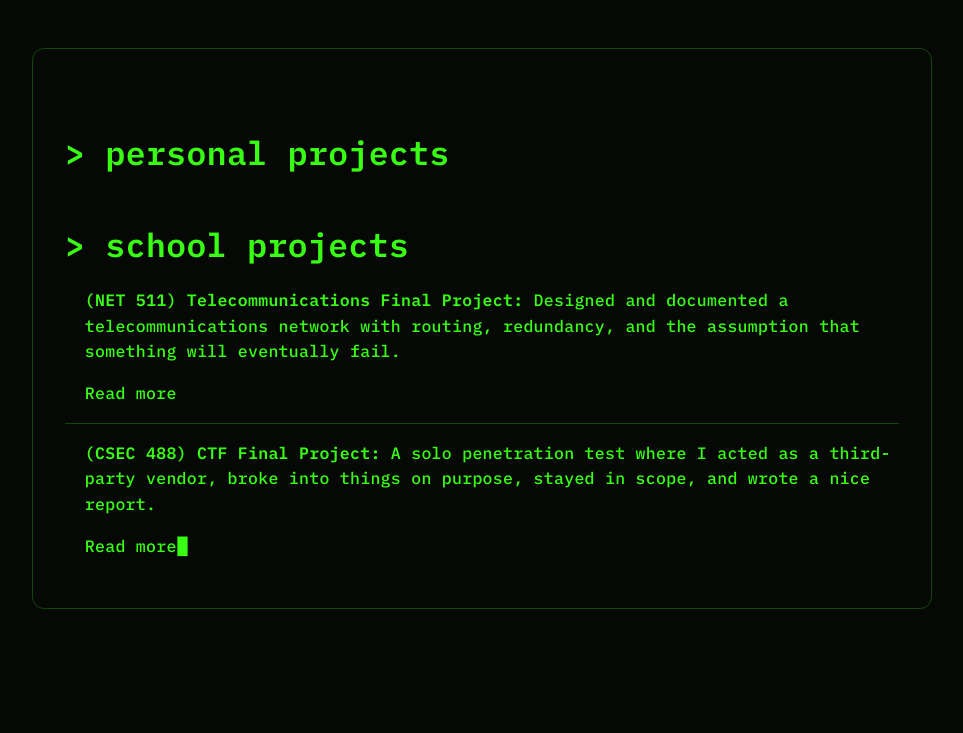
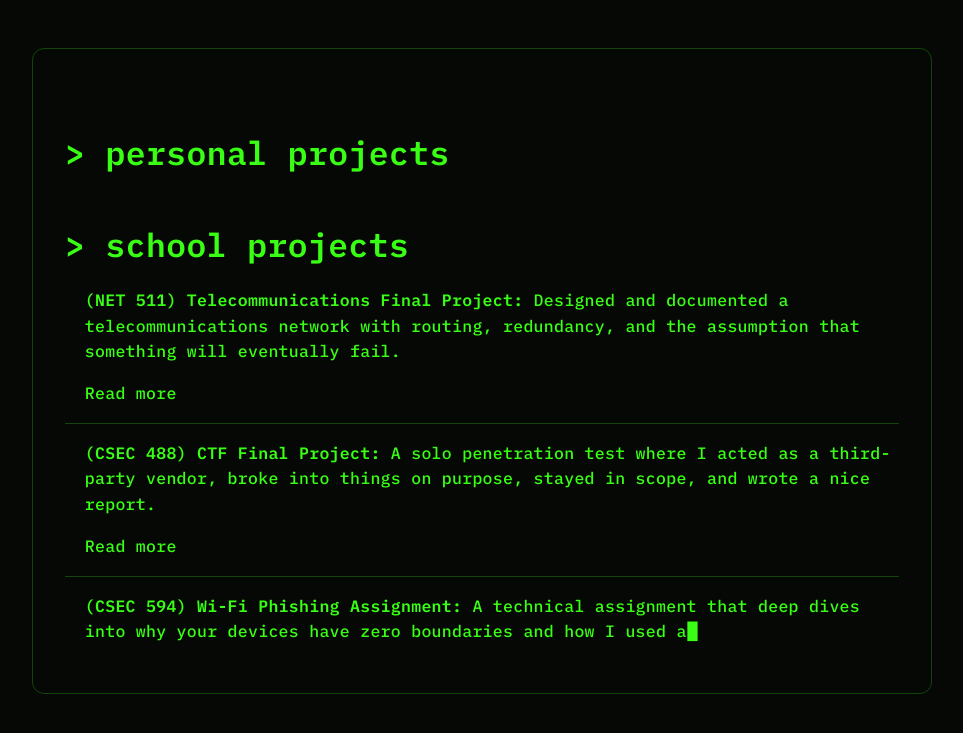
Before and after one commit to jpeaton/jpeaton.github.io, a Jekyll site: the page built from projects.md, in a window 1280 px wide. Shown: the top 733 px of the page, without its empty margins (158-1121 px from the left). Built offline with Jekyll 4.4.1, drawn with Linux system fonts in a browser that asks for light colours.

Commit message:
Update projects.md

```diff
--- a/projects.md
+++ b/projects.md
@@ -15,3 +15,9 @@ permalink: /projects/
 - **(CSEC 488) CTF Final Project:** A solo penetration test where I acted as a third-party vendor, broke into things on purpose, stayed in scope, and wrote a nice report.
 
   [Read more](projects-CSEC488FinalProject.md)
+
+---
+
+- **(CSEC 594) Wi-Fi Phishing Assignment:** A technical assignment that deep dives into why your devices have zero boundaries and how I used a dual-adapter setup to gaslight my own hardware into leaking credentials for academic purposes.
+
+  [Read more](projects-wifiphisher.md)
```
